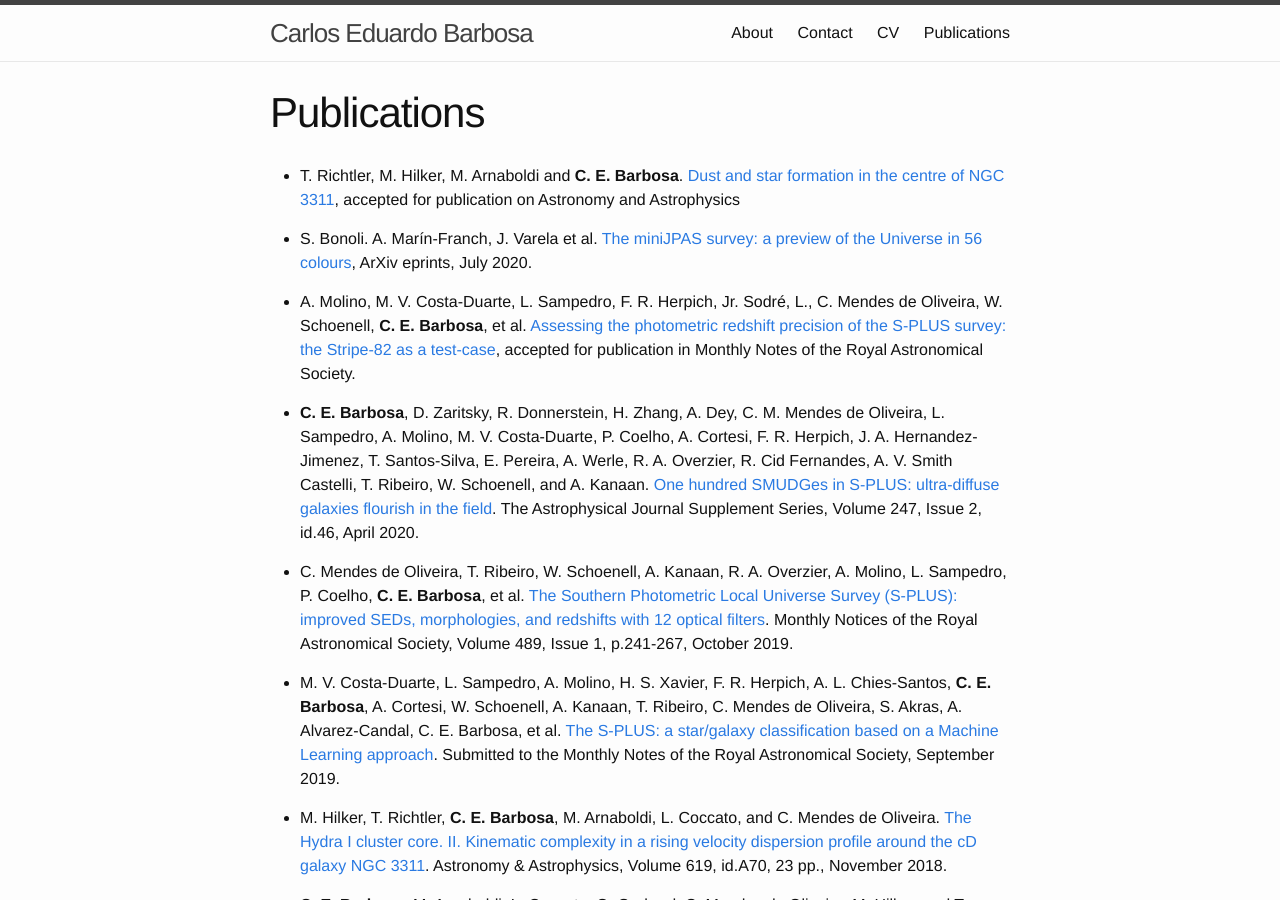
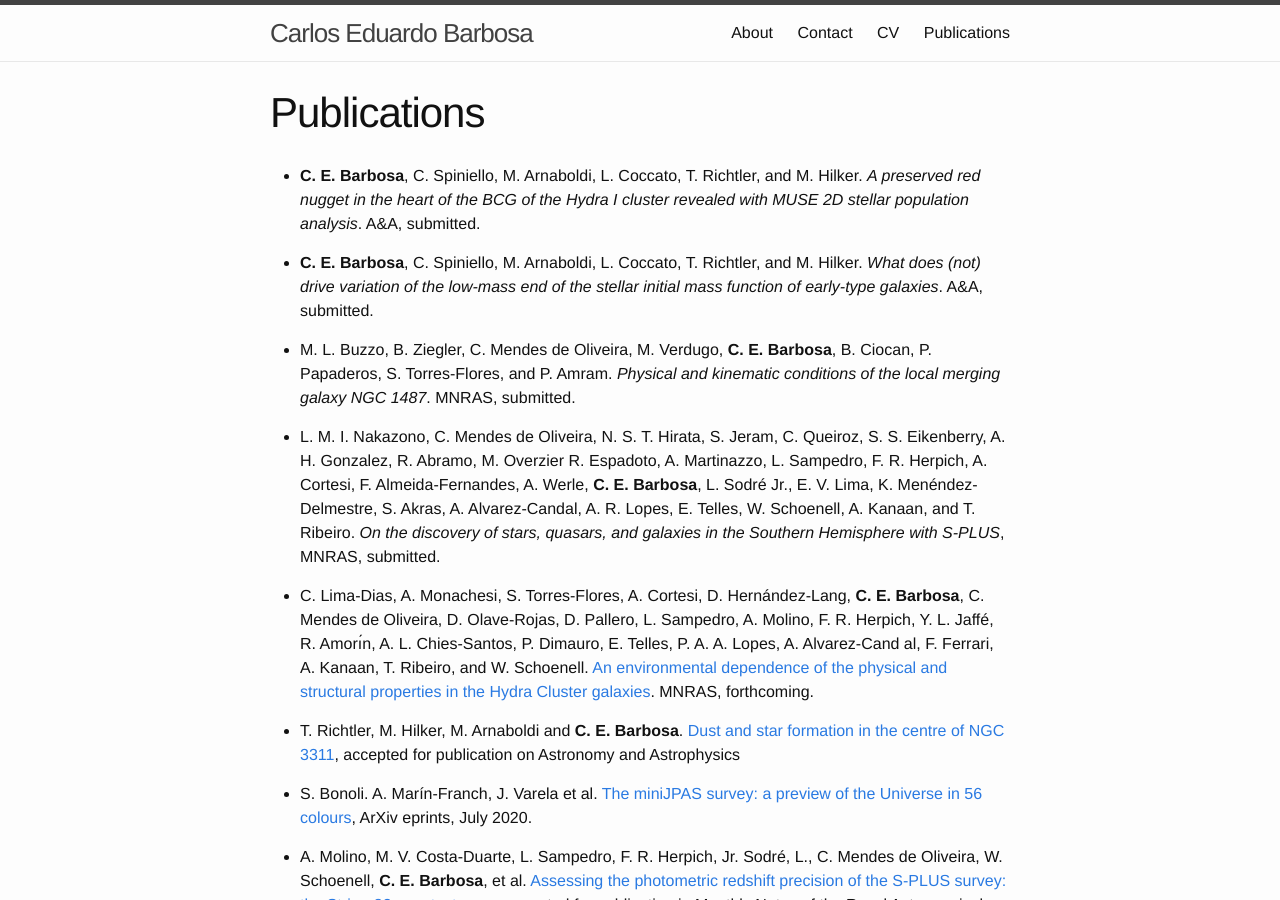
Before and after one commit to cebarbosa/cebarbosa.github.io, a Jekyll site: the page built from publications.md, in a window 1280 px wide and 900 px high. Built offline with Jekyll 4.4.1, drawn with Linux system fonts in a browser that asks for light colours.

Commit message:
Included new publications for website.

```diff
--- a/publications.md
+++ b/publications.md
@@ -2,6 +2,17 @@
 layout: page
 title: "Publications"
 ---
+
+* **C. E. Barbosa**, C. Spiniello, M. Arnaboldi, L. Coccato, T. Richtler, and M. Hilker. *A preserved red nugget in the heart of the BCG of the Hydra I cluster revealed with MUSE 2D stellar population analysis*. A&A, submitted.
+
+* **C. E. Barbosa**, C. Spiniello, M. Arnaboldi, L. Coccato, T. Richtler, and M. Hilker. *What does (not) drive variation of the low-mass end of the stellar initial mass function of early-type galaxies*. A&A, submitted.
+
+* M. L. Buzzo, B. Ziegler, C. Mendes de Oliveira, M. Verdugo, **C. E. Barbosa**, B. Ciocan, P. Papaderos, S. Torres-Flores, and P. Amram. *Physical and kinematic conditions of the local merging galaxy NGC 1487*. MNRAS, submitted.
+
+* L. M. I. Nakazono, C. Mendes de Oliveira, N. S. T. Hirata, S. Jeram, C. Queiroz, S. S. Eikenberry, A. H. Gonzalez, R. Abramo, M. Overzier R. Espadoto, A. Martinazzo, L. Sampedro, F. R. Herpich, A. Cortesi, F. Almeida-Fernandes, A. Werle, **C. E. Barbosa**, L. Sodré Jr., E. V. Lima, K. Menéndez-Delmestre, S. Akras, A. Alvarez-Candal, A. R. Lopes, E. Telles, W. Schoenell, A. Kanaan, and T. Ribeiro. *On the discovery of stars, quasars, and galaxies in the Southern Hemisphere with S-PLUS*, MNRAS, submitted.
+
+* C. Lima-Dias, A. Monachesi, S. Torres-Flores, A. Cortesi, D. Hernández-Lang, **C. E. Barbosa**, C. Mendes de Oliveira, D. Olave-Rojas, D. Pallero, L. Sampedro, A. Molino, F. R. Herpich, Y. L. Jaffé, R. Amorı́n, A. L. Chies-Santos, P. Dimauro, E. Telles, P. A. A. Lopes, A. Alvarez-Cand al, F. Ferrari, A. Kanaan, T. Ribeiro, and W. Schoenell. [An environmental dependence of the physical and structural properties in the Hydra Cluster galaxies](https://ui.adsabs.harvard.edu/abs/2020MNRAS.tmp.3113L/abstract). MNRAS, forthcoming.
+
 * T. Richtler, M. Hilker, M. Arnaboldi and **C. E. Barbosa**. [Dust and star formation in the centre of NGC 3311](https://ui.adsabs.harvard.edu/abs/2020arXiv200810662R/abstract), accepted for publication on Astronomy and Astrophysics
 
 * S. Bonoli. A. Marín-Franch, J. Varela et al. [The miniJPAS survey: a preview of the Universe in 56 colours](https://ui.adsabs.harvard.edu/abs/2020arXiv200701910B/abstract), ArXiv eprints, July 2020.
```
Also changed, not shown: cv.md (line endings or trailing spaces), 1 other file.
